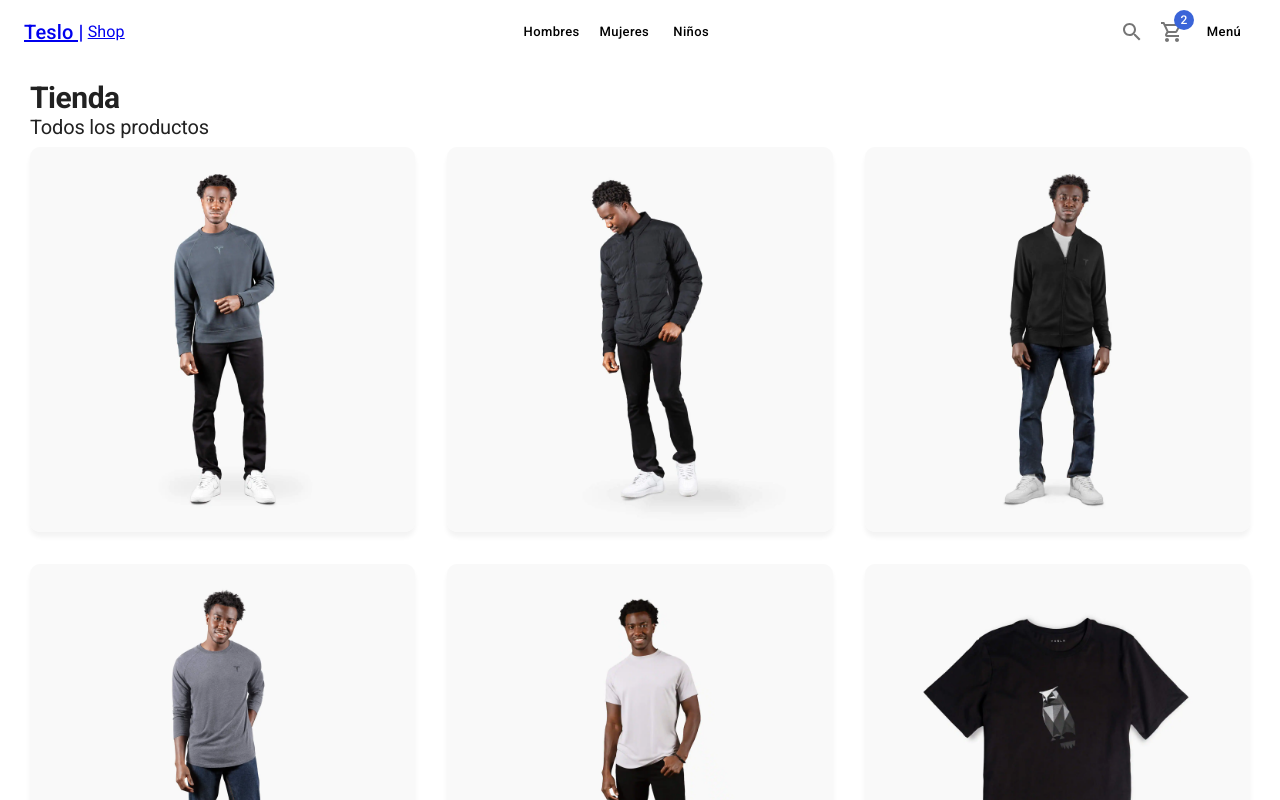
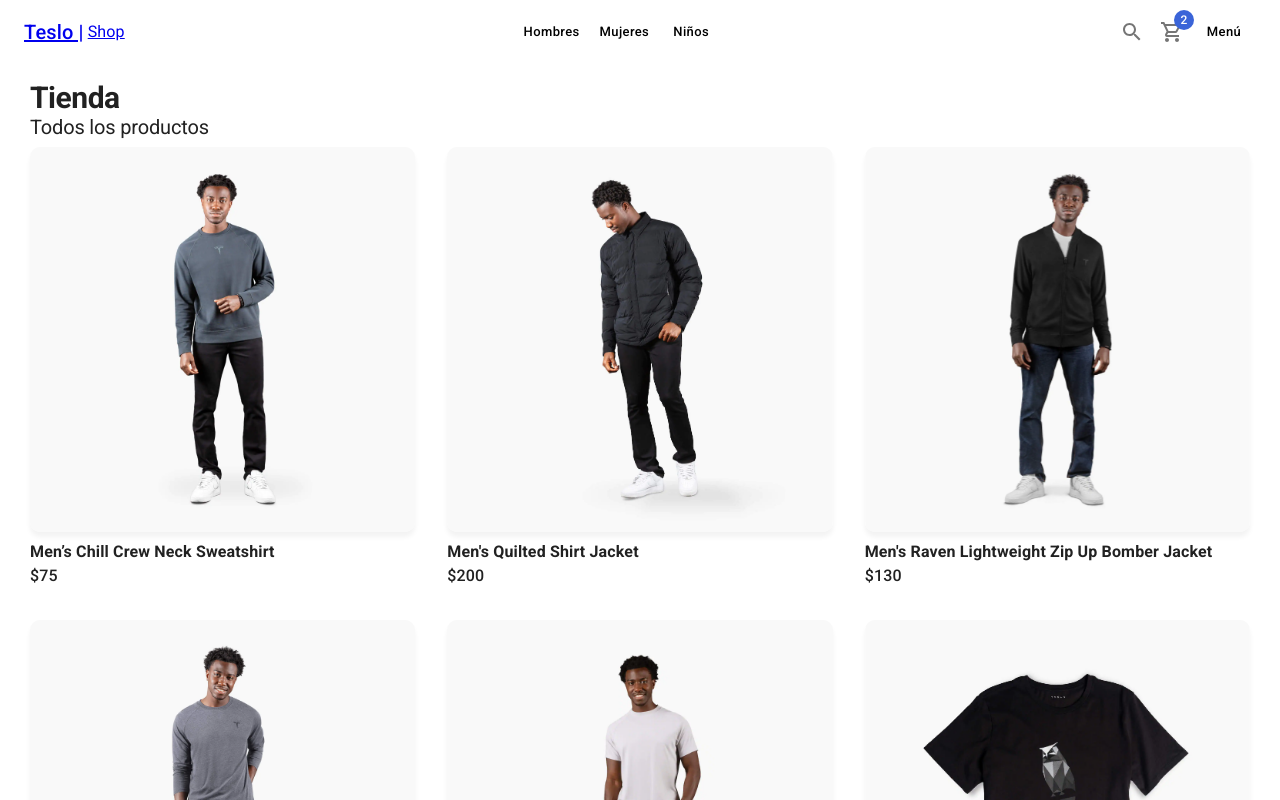
Before and after one commit to D-aniela/shop-nextjs, a Next.js app: page / in a window 1280 px wide. Shown: the top 800 px of the page. Built offline with nearby package versions, Linux system fonts and the light colour scheme.

Commit message:
on hover product card

```diff
--- a/components/products/ProductCard.tsx
+++ b/components/products/ProductCard.tsx
@@ -1,5 +1,12 @@
-import { FC } from 'react'
-import { Card, CardActionArea, CardMedia, Grid } from '@mui/material'
+import { FC, useMemo, useState } from 'react'
+import {
+  Box,
+  Card,
+  CardActionArea,
+  CardMedia,
+  Grid,
+  Typography,
+} from '@mui/material'
 import { IProduct } from '@/interfaces'
 
 interface Props {
@@ -7,17 +14,38 @@
 }
 
 const ProductCard: FC<Props> = ({ product }) => {
+  const [isHovered, setIsHovered] = useState(false)
+
+  const productImage = useMemo(() => {
+    return isHovered
+      ? `products/${product.images[1]}`
+      : `products/${product.images[0]}`
+  }, [isHovered, product.images])
+
   return (
-    <Grid item xs={6} sm={4} key={product.slug}>
+    <Grid
+      item
+      xs={6}
+      sm={4}
+      onMouseEnter={() => setIsHovered(true)}
+      onMouseLeave={() => setIsHovered(false)}
+    >
       <Card>
         <CardActionArea>
           <CardMedia
             component='img'
-            image={`products/${product.images[0]}`}
+            className='fadeIn'
+            image={productImage}
             alt={product.title}
+            // onLoad={() => {}}
           />
         </CardActionArea>
       </Card>
+
+      <Box sx={{ mt: 1 }} className='fadeIn'>
+        <Typography fontWeight={700}>{product.title}</Typography>
+        <Typography fontWeight={500}>{`$${product.price}`}</Typography>
+      </Box>
     </Grid>
   )
 }
```
